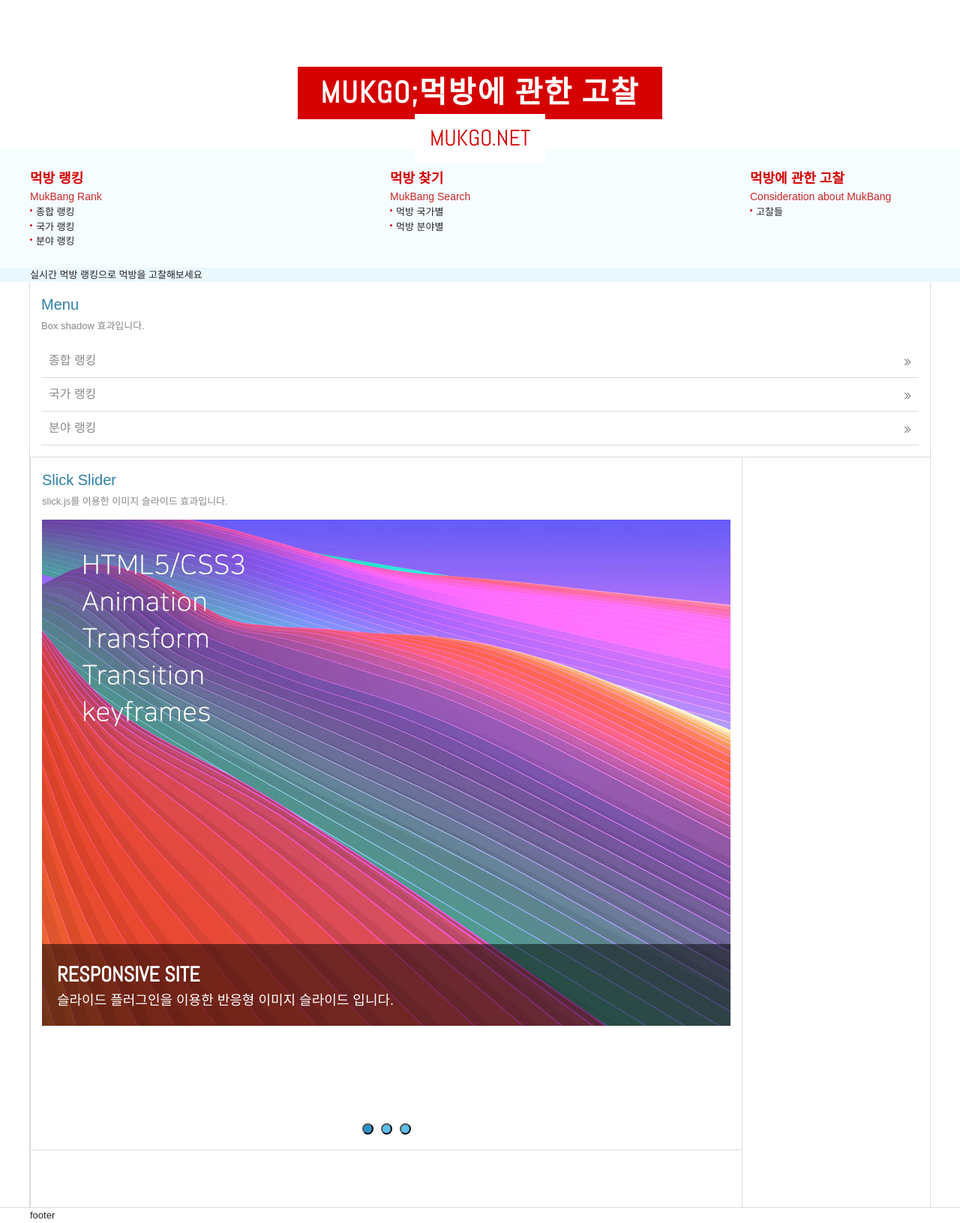
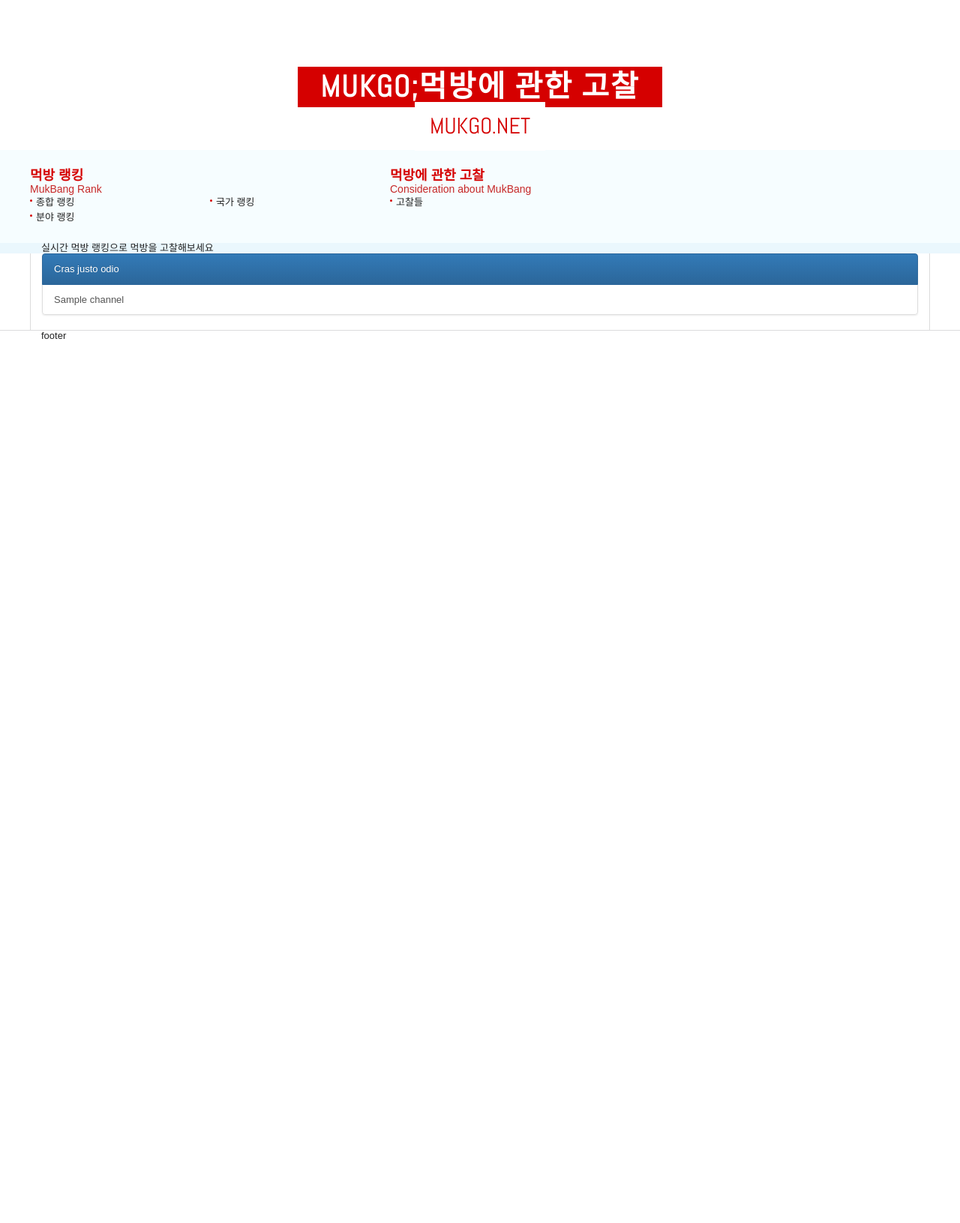
Before and after one commit to chungkang/mukgo, a Django app: template home/templates/rank.html in a window 1280 px wide. Shown: the whole page at 75% size. After the commit the page ends 452 px from the top, so only its background shows below. Run offline with Django 3.2, Linux system fonts and the light colour scheme; the template is opened without the code that fills it: values that come from a table or form of the project are taken from there, others are empty; tables that the repository leaves empty hold one stand-in row (values such as "Sample post"); some libraries are stand-ins or nearby versions.

Commit message:
modity url patterns

```diff
--- a/home/templates/base.html
+++ b/home/templates/base.html
@@ -7,6 +7,16 @@
 	<meta name="description" content="MukGo - 먹방에 관한 고찰">
 	<meta name="keywords" content="먹방에 관한 고찰, 먹방, Mukbang, 먹고, MukGo, 먹방 리스트, 쯔양, 벤쯔, 복희, 엠브로, jane asmr">
 	<title>MukGo-먹방에 관한 고찰</title>
+
+    <!-- 합쳐지고 최소화된 최신 CSS -->
+    <link rel="stylesheet" href="https://maxcdn.bootstrapcdn.com/bootstrap/3.3.2/css/bootstrap.min.css">
+
+    <!-- 부가적인 테마 -->
+    <link rel="stylesheet" href="https://maxcdn.bootstrapcdn.com/bootstrap/3.3.2/css/bootstrap-theme.min.css">
+
+    <!-- 합쳐지고 최소화된 최신 자바스크립트 -->
+    <script src="https://maxcdn.bootstrapcdn.com/bootstrap/3.3.2/js/bootstrap.min.js"></script>
+
 
     <!--style-->
 	<link rel="stylesheet" href="{% static 'css/reset.css' %}">
@@ -85,7 +95,7 @@
                 <div class="nav">
                     <h2 class='ir_su'>전체메뉴</h2>
                         <div>
-                            <h3><a href="rank">먹방 랭킹</a></h3>
+                            <h3><a href="/rank">먹방 랭킹</a></h3>
                             <h4><a href="#">MukBang Rank</a></h4>
                             <ol>
                                 <li><a href="#">종합 랭킹</a></li>
@@ -94,15 +104,7 @@
                             </ol>
                         </div>
                         <div>
-                            <h3><a href="search">먹방 찾기</a></h3>
-                            <h4><a href="#">MukBang Search</a></h4>
-                            <ol>
-                                <li><a href="#">먹방 국가별</a></li>
-                                <li><a href="#">먹방 분야별</a></li>
-                            </ol>
-                        </div>
-                        <div>
-                            <h3><a href="community">먹방에 관한 고찰</a></h3>
+                            <h3><a href="/community">먹방에 관한 고찰</a></h3>
                             <h4><a href="#">Consideration about MukBang</a></h4>
                             <ol>
                                 <li><a href="#">고찰들</a></li>
--- a/home/templates/rank.html
+++ b/home/templates/rank.html
@@ -10,51 +10,15 @@
 <main>
     <section id="contents">
         <div class="container">
-            <h2 class="ir_su">컨텐츠</h2>
-            <section >
-                <h3 class="ir_su">왼쪽</h3>
-                <article class="column col1">
-                    <h4 class="col_tit">Menu</h4>
-                    <p class="col_desc">Box shadow 효과입니다.</p>
-                    <div class="menu">
-                        <ul>
-                            <li><a href="#">종합 랭킹<i class="fa fa-angle-double-right" aria-hidden="true"></i></a></li>
-                            <li><a href="#">국가 랭킹 <i class="fa fa-angle-double-right" aria-hidden="true"></i></a></li>
-                            <li><a href="#">분야 랭킹 <i class="fa fa-angle-double-right" aria-hidden="true"></i></a></li>
-                        </ul>
-                    </div>
-                </article>
-            </section>
 
-
-            <section id="cont_center">
-                <h3 class="ir_su">반응형 사이트 가운데 컨텐츠</h3>
-                <article class="column col4">
-                    <h4 class="col_tit">Slick Slider</h4>
-                    <p class="col_desc">slick.js를 이용한 이미지 슬라이드 효과입니다.</p>
-                    <!-- 이미지 슬라이드 -->
-                    <div class="slider">
-                        <div>
-                            <figure>
-                                <img src="img/slider001.jpg" alt="이미지1">
-                                <figcaption><em>Responsive Site</em><span>슬라이드 플러그인을 이용한 반응형 이미지 슬라이드 입니다.</span></figcaption>
-                            </figure>
-                        </div>
-                        <div>
-                            <figure>
-                                <img src="img/slider001.jpg" alt="이미지2">
-                                <figcaption><em>Responsive Site</em><span>슬라이드 플러그인을 이용한 반응형 이미지 슬라이드 입니다.</span></figcaption>
-                            </figure>
-                        </div>
-                        <div>
-                            <figure>
-                                <img src="img/slider001.jpg" alt="이미지3">
-                                <figcaption><em>Responsive Site</em><span>슬라이드 플러그인을 이용한 반응형 이미지 슬라이드 입니다.</span></figcaption>
-                            </figure>
-                        </div>
-                    </div>
-                </article>
-            </section>
+            <div class="list-group">
+              <a href="#" class="list-group-item active">
+                Cras justo odio
+              </a>
+                 {% for channel in channels %}
+              <a href="{{ channel.url }}" class="list-group-item">{{ channel.title }}</a>
+                {% endfor %}
+            </div>
         </div>
     </section>
 </main>
--- a/mukgo/urls.py
+++ b/mukgo/urls.py
@@ -18,9 +18,10 @@
 from home import views
 
 urlpatterns = [
-    url(r'^admin/', admin.site.urls),
-    url(r'^$', views.index),
-    url(r'^rank', views.rank),
+    url('admin/', admin.site.urls),
+    url('$', views.index),
+    url('rank', views.rank),
+    url('rank/<int:category>/', views.rank),
+    url('rank/<int:category>/<slug:keyword>/', views.rank),
     url(r'^community', views.community),
-    url(r'^search', views.search)
 ]
```
Also changed, not shown: home/templates/search.html (deleted, +0 -62 lines), home/views.py (+6 -6 lines).
